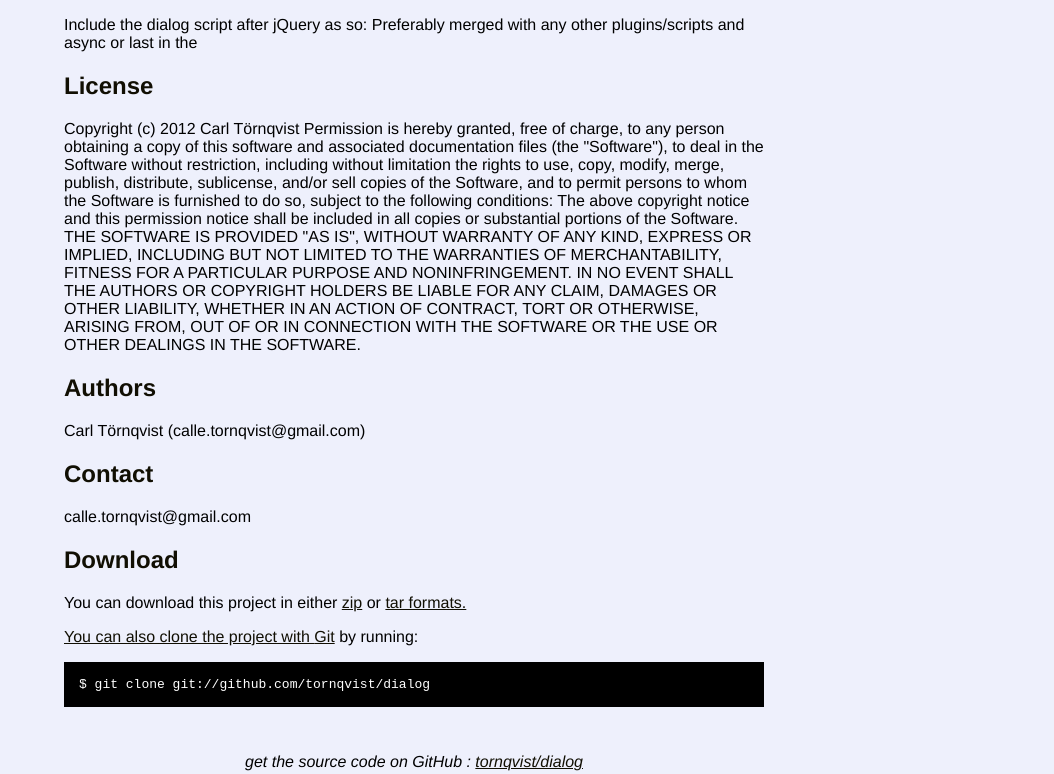
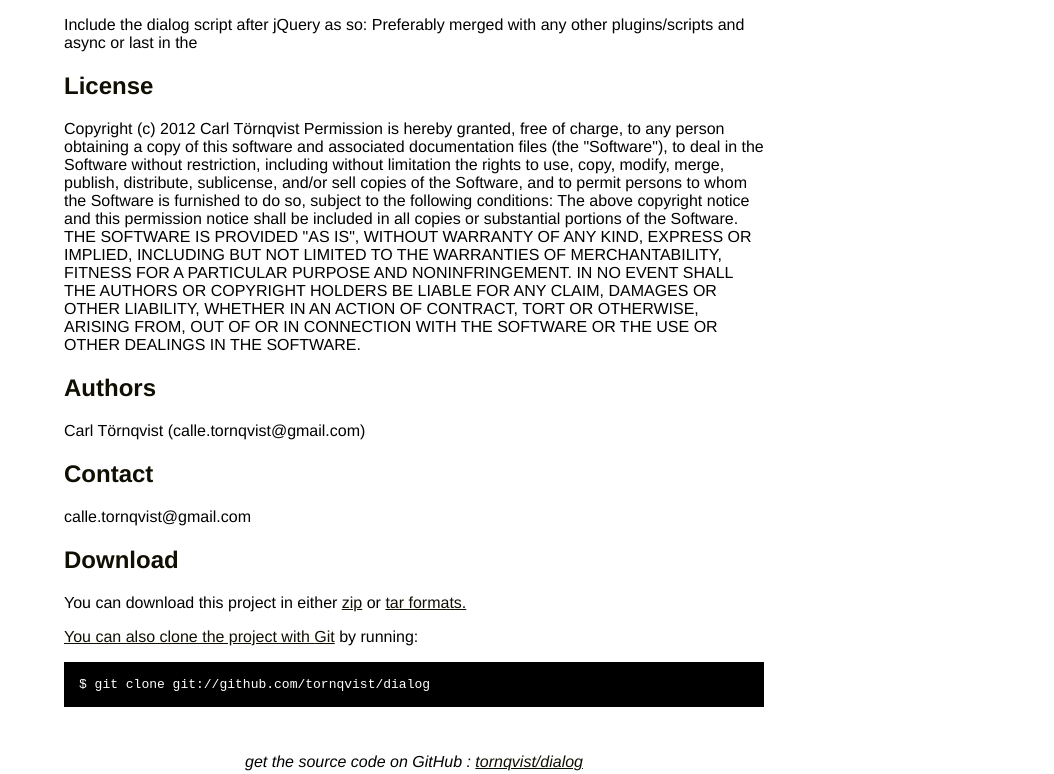
Before and after one commit to tornqvist/dialog, a plain HTML site: page index.html in a window 1280 px wide. Shown: the part 332-1106 px from the top of the page, without its empty margins (226-1280 px from the left). Drawn offline with Linux system fonts and the light colour scheme.

Commit message:
Set up gh-pages

```diff
--- a/index.html
+++ b/index.html
@@ -8,7 +8,6 @@
 	<style type="text/css">
 		body {
 			margin-top: 1.0em;
-      background-color: #eef0fc;
 			font-family: Helvetica, Arial, FreeSans, san-serif;
 			color: #000000;
 		}
```
Lines whose indentation alone changed are shown as unchanged.
